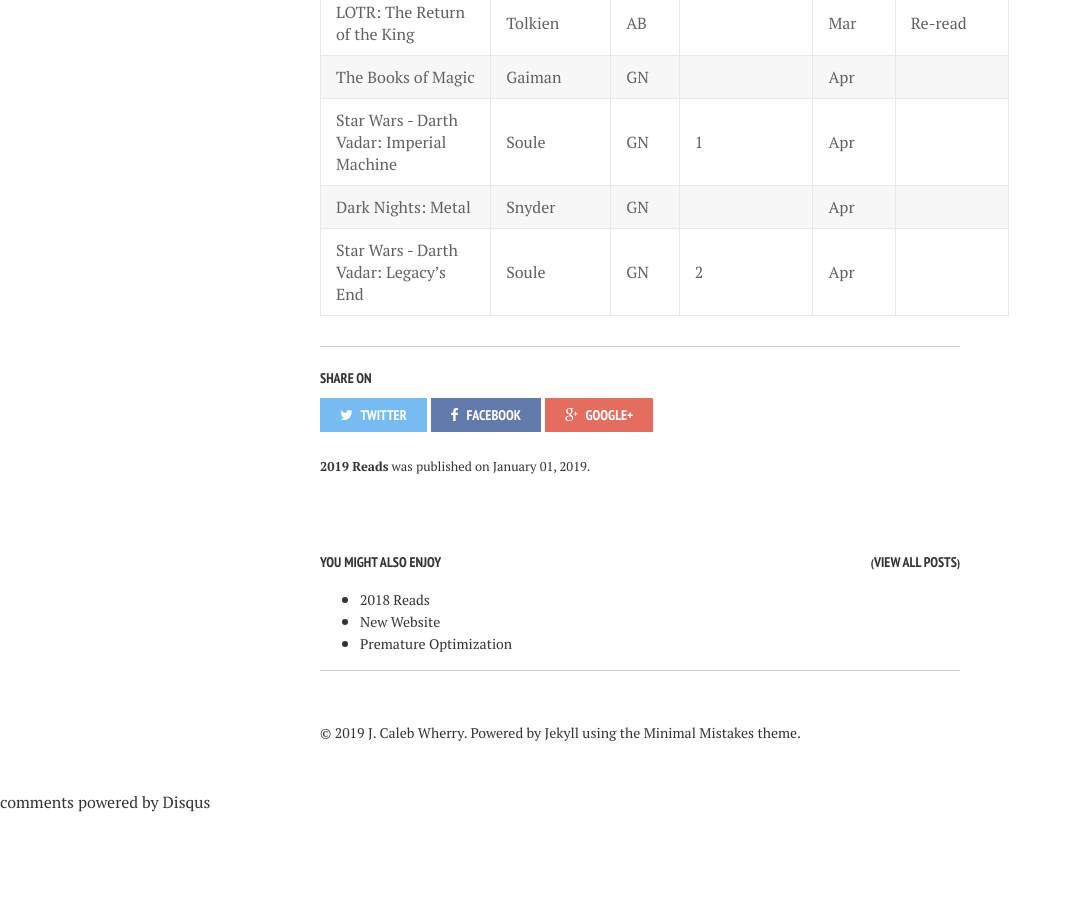
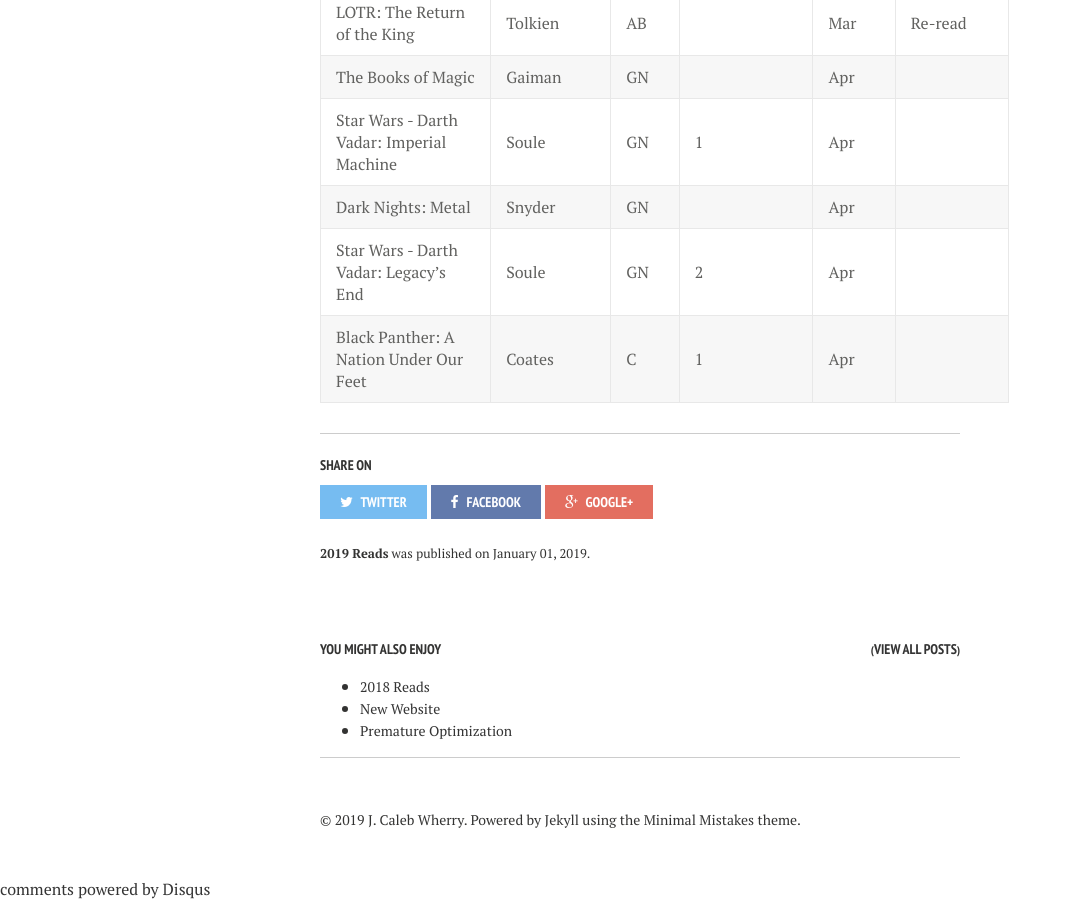
Before and after one commit to calebwherry/calebwherry.github.io, a Jekyll site: the page built from _posts/2019-01-01-2019-Reads.md, in a window 1280 px wide and 900 px high, scrolled down 5330 px. Shown: the whole window, without its empty margins (0-1072 px from the left). Built offline with Jekyll 4.4.1, drawn with Linux system fonts in a browser that asks for light colours; nearby versions of some CDN libraries; comment, search, counter and statistics services are not loaded; before the commit the page ends 6143 px from its top, so only the background shows below that.

Commit message:
Added new 2019 read.

```diff
--- a/_posts/2019-01-01-2019-Reads.md
+++ b/_posts/2019-01-01-2019-Reads.md
@@ -106,3 +106,4 @@
 | Star Wars - Darth Vadar: Imperial Machine     | Soule          | GN    | 1            | Apr          |                                               |
 | Dark Nights: Metal                            | Snyder         | GN    |              | Apr          |                                               |
 | Star Wars - Darth Vadar: Legacy's End         | Soule          | GN    | 2            | Apr          |                                               |
+| Black Panther: A Nation Under Our Feet        | Coates         | C     | 1            | Apr          |                                               |
```
